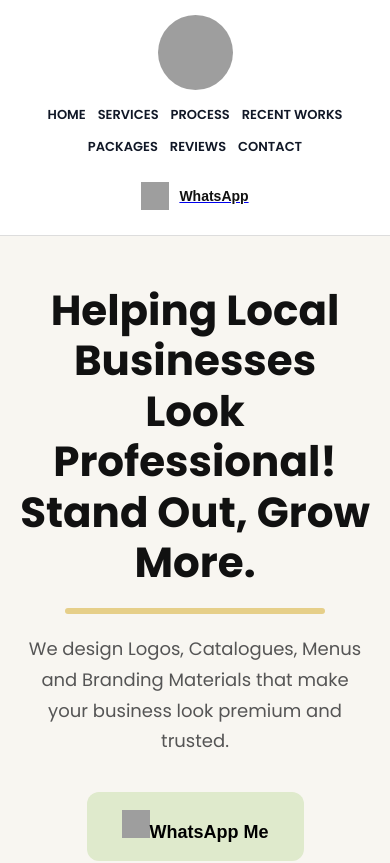
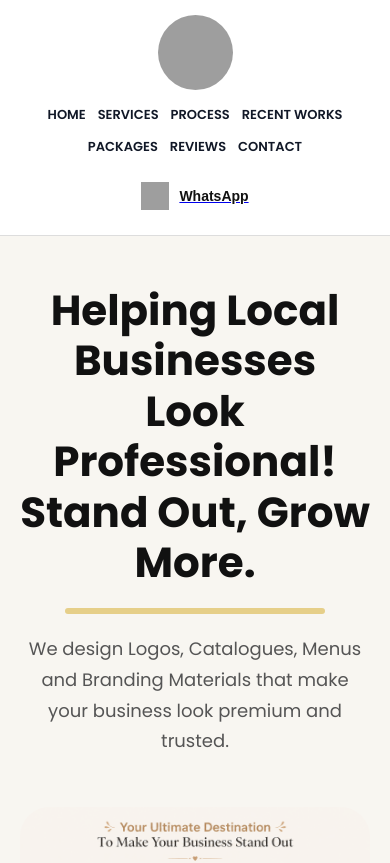
Before and after one commit to SreejaniBanik/velora-design-studio, a React (Create React App) app: page / in a window 390 px wide. Shown: the top 863 px of the page. Built offline with nearby package versions, Linux system fonts and the light colour scheme; grey boxes are pictures that could not be loaded.

Commit message:
fixed mobile work section

```diff
--- a/src/App.js
+++ b/src/App.js
@@ -169,25 +169,7 @@ function App() {
           </p>
 
 
-          <a
-            href="https://wa.me/919874714009"
-            target="_blank"
-            rel="noreferrer"
-          >
 
-            <button className="hero-whatsapp">
-
-              <img
-                src="https://cdn-icons-png.flaticon.com/512/733/733585.png"
-                alt="whatsapp"
-                className="wp-icon"
-              />
-
-              WhatsApp Me
-
-            </button>
-
-          </a>
 
         </div>
 
```
